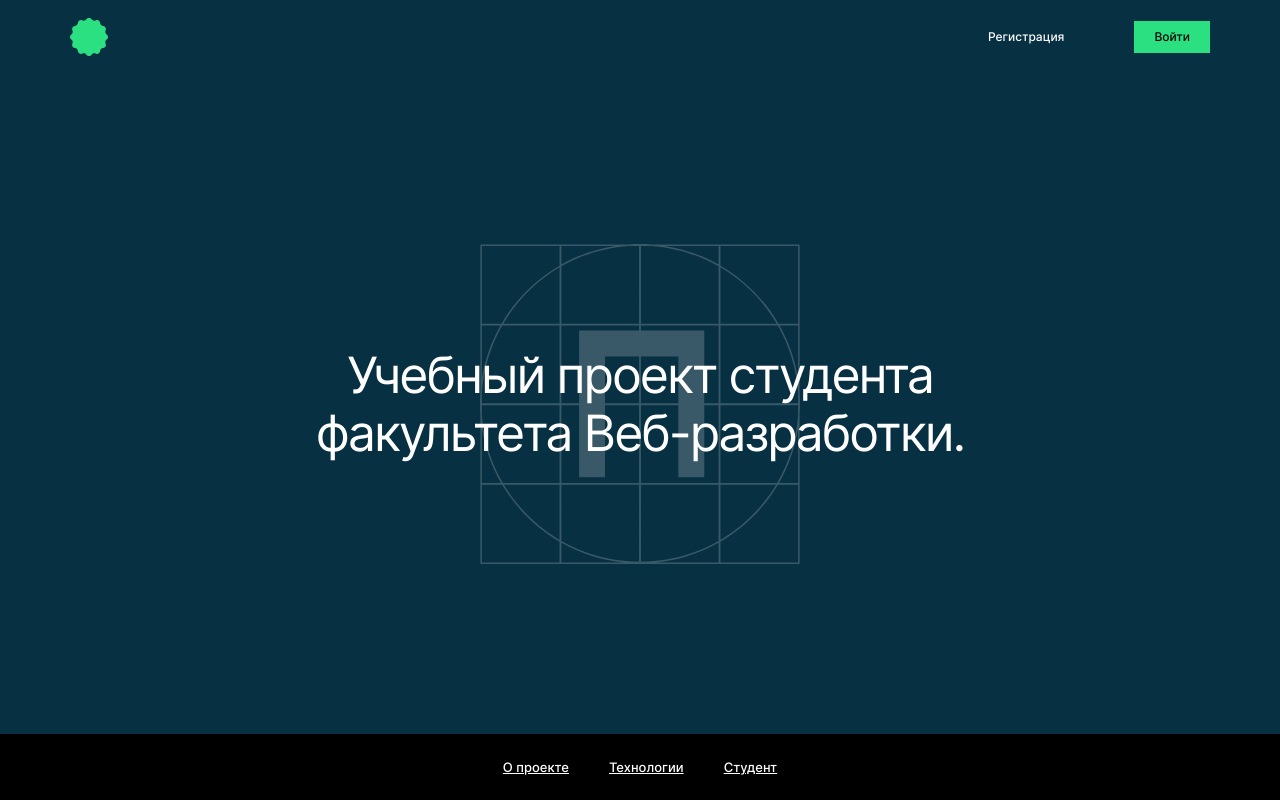
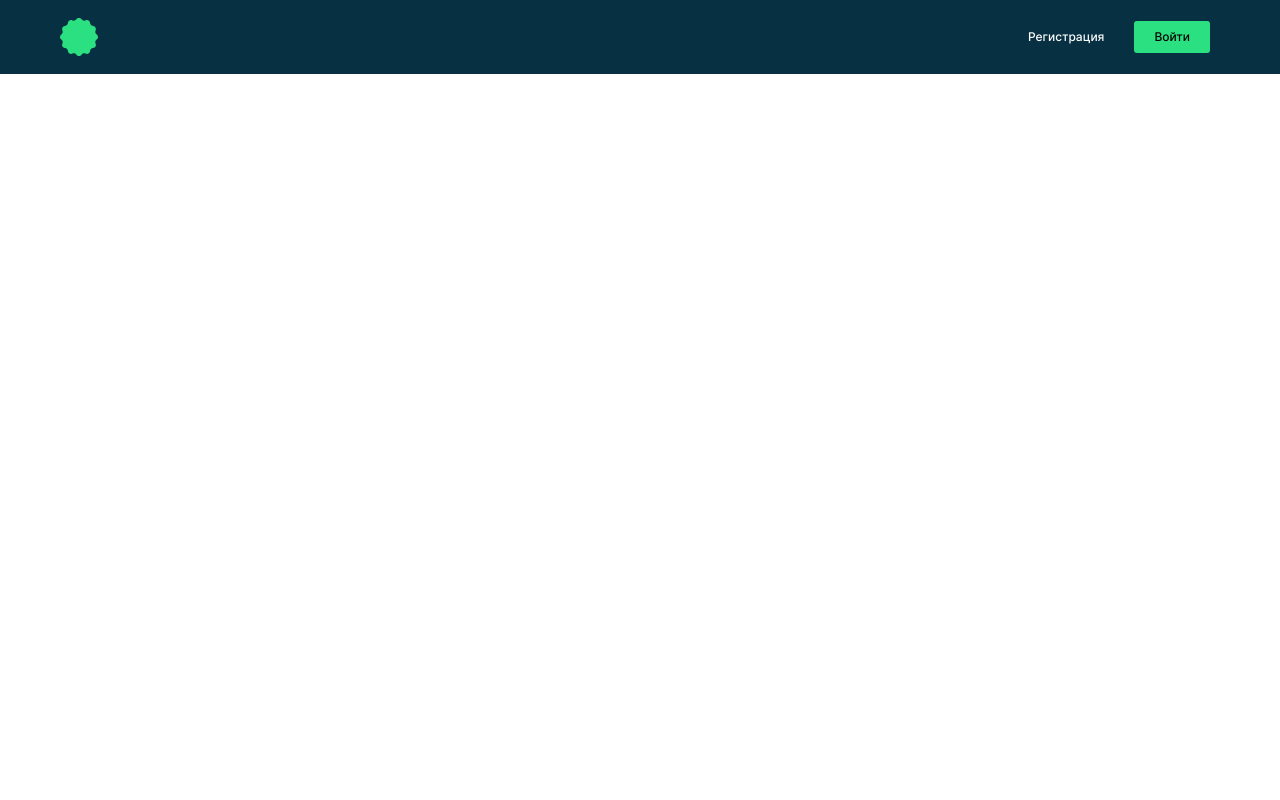
Before and after one commit to Olga-Sotula/movies-explorer-frontend, a React (Create React App) app: page / in a window 1280 px wide. Shown: the top 800 px of the page. Built offline with nearby package versions, Linux system fonts and the light colour scheme.

Commit message:
style header by figma

```diff
--- a/src/components/App/App.js
+++ b/src/components/App/App.js
@@ -18,7 +18,7 @@ function App() {
   return (
     <div className="page">
       <Header loggedIn={loggedIn} />
-      {<Switch>
+      {/*{<Switch>
         <Route exact path="/">
           <Main/>
         </Route>
@@ -38,7 +38,7 @@ function App() {
           <Register/>
         </Route>
       </Switch>}
-      <Footer/>
+      <Footer/>*/}
     </div>
   );
 }
--- a/src/components/Button/Button.css
+++ b/src/components/Button/Button.css
@@ -1,12 +1,10 @@
 .button {
   box-sizing: border-box;
   padding: 8px 20px;
-
-  /*outline: none;*/
-
   background-color: transparent;
   color: #fff;
   border: none;
+  border-radius: 3px;
   font-size: 12px;
   font-weight: 500;
   line-height: 1.33;
--- a/src/components/Header/Header.css
+++ b/src/components/Header/Header.css
@@ -1,4 +1,5 @@
 .header {
+  max-width: 1280px;
   background-color: #fff;
   box-sizing: border-box;
 }
@@ -10,7 +11,7 @@
 .header__navigator {
   margin: 0 auto;
   max-width: 1280px;
-  padding: 18px 70px;
+  padding: 18px 70px 18px 60px;
   display: flex;
   justify-content: space-between;
   align-items: center;
@@ -32,7 +33,7 @@
   padding: 0;
   list-style: none;
   display: flex;
-  gap: 50px;
+  gap: 10px;
 }
 
 .header__link {
```
